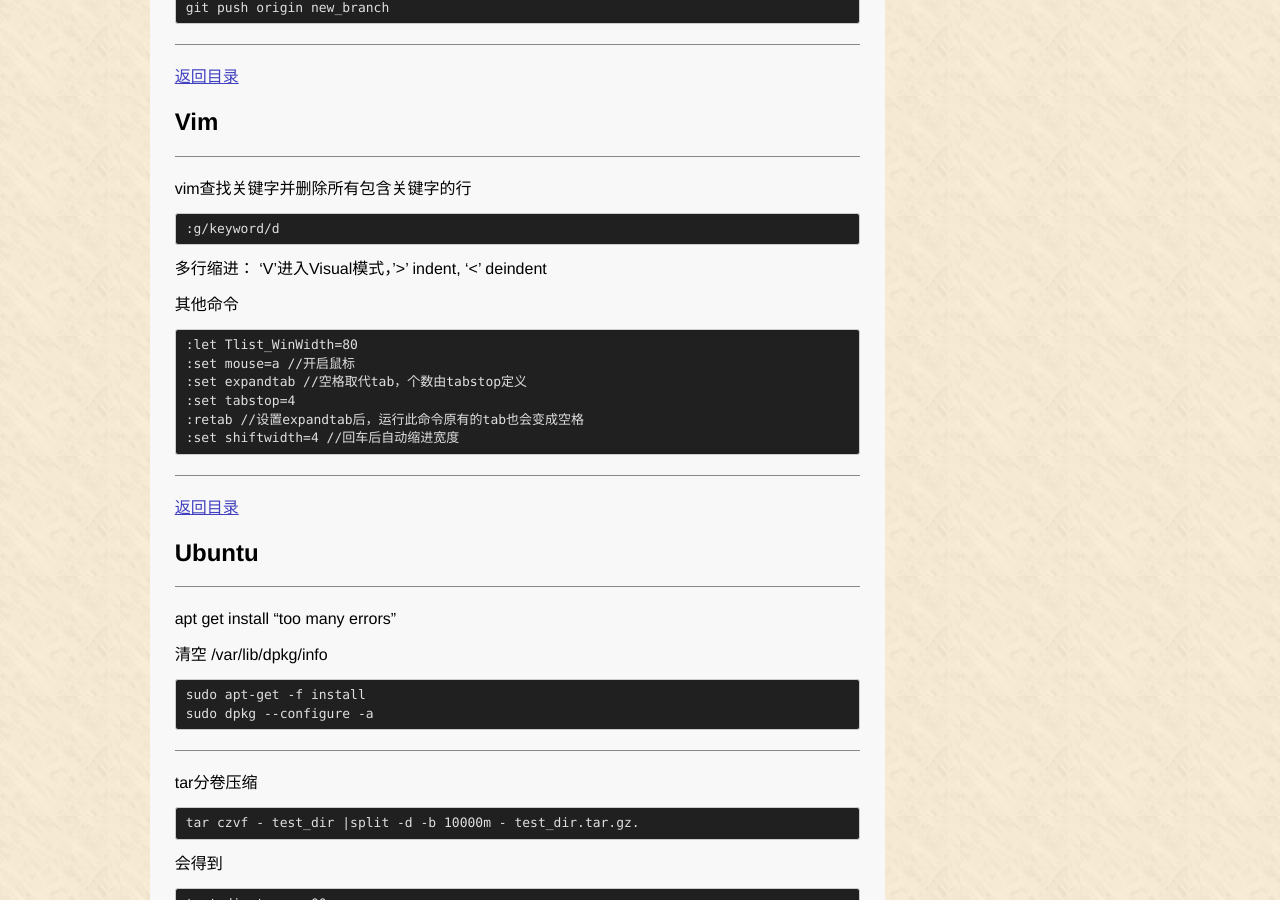
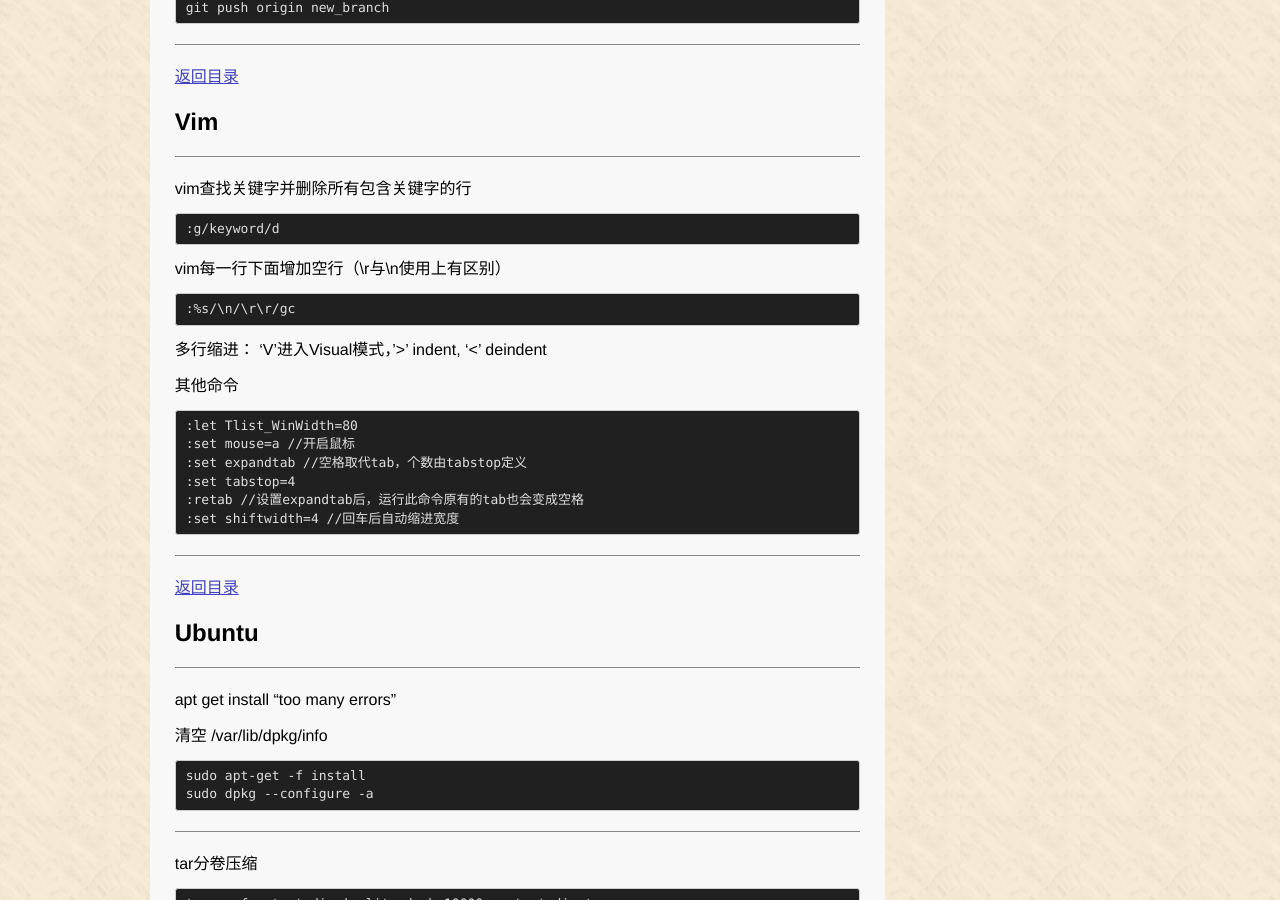
Before and after one commit to cleanli/cleanhome, a Jekyll site: the page built from _posts/tech/2017-05-29-cmd_collecting.md, in a window 1280 px wide and 900 px high, scrolled down 2904 px. Built offline with Jekyll 4.4.1, drawn with Linux system fonts in a browser that asks for light colours.

Commit message:
vim cmd added

````diff
--- a/_posts/tech/2017-05-29-cmd_collecting.md
+++ b/_posts/tech/2017-05-29-cmd_collecting.md
@@ -152,6 +152,10 @@
 vim查找关键字并删除所有包含关键字的行
 ```
 :g/keyword/d
+```
+vim每一行下面增加空行（\r与\n使用上有区别）
+```
+:%s/\n/\r\r/gc
 ```
 多行缩进：
 'V'进入Visual模式，'>' indent, '<' deindent
````
